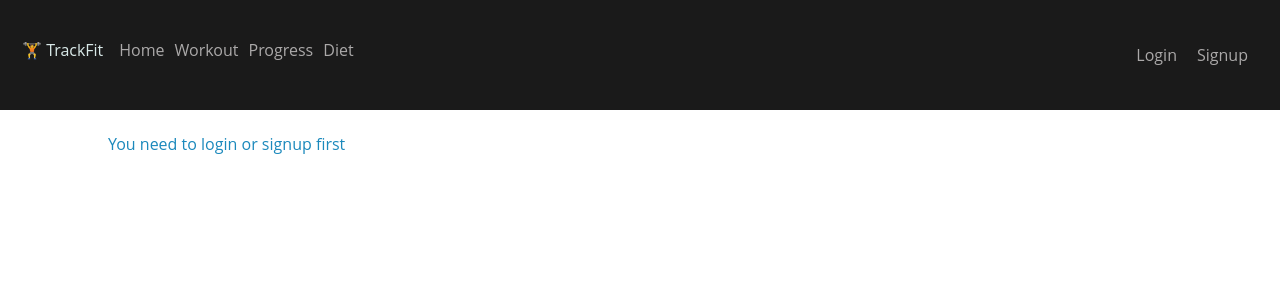
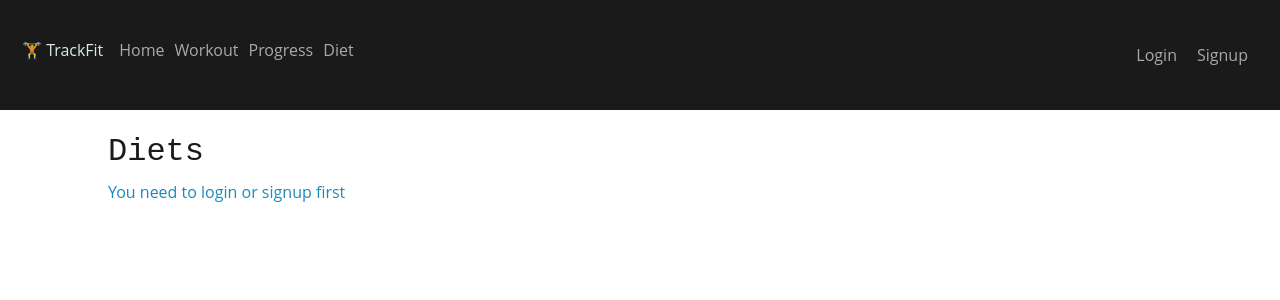
Before and after one commit to nlopez39/TrackFit, a React (Vite) app in the folder client/: page /diet in a window 1280 px wide. Shown: the top 300 px of the page. Built offline with nearby package versions, Linux system fonts and the light colour scheme.

Commit message:
added auth message

```diff
--- a/client/src/pages/Diet.jsx
+++ b/client/src/pages/Diet.jsx
@@ -120,6 +120,7 @@ export default function Diet() {
           </>
         ) : (
           <>
+            <h2>Diets</h2>
             <Link to="/login">You need to login or signup first </Link>
           </>
         )}
--- a/client/src/pages/Progress.jsx
+++ b/client/src/pages/Progress.jsx
@@ -109,6 +109,7 @@ export default function Progress() {
           </>
         ) : (
           <>
+            <h2>Progress</h2>
             <Link to="/login">You need to login or signup first </Link>
           </>
         )}
--- a/client/src/pages/Workout.jsx
+++ b/client/src/pages/Workout.jsx
@@ -198,7 +198,10 @@ export default function Workout() {
           </div>
         </>
       ) : (
-        <Link to="/login">You need to login or signup first </Link>
+        <>
+          <h2>Workouts</h2>
+          <Link to="/login">You need to login or signup first </Link>
+        </>
       )}
     </>
   );
```
